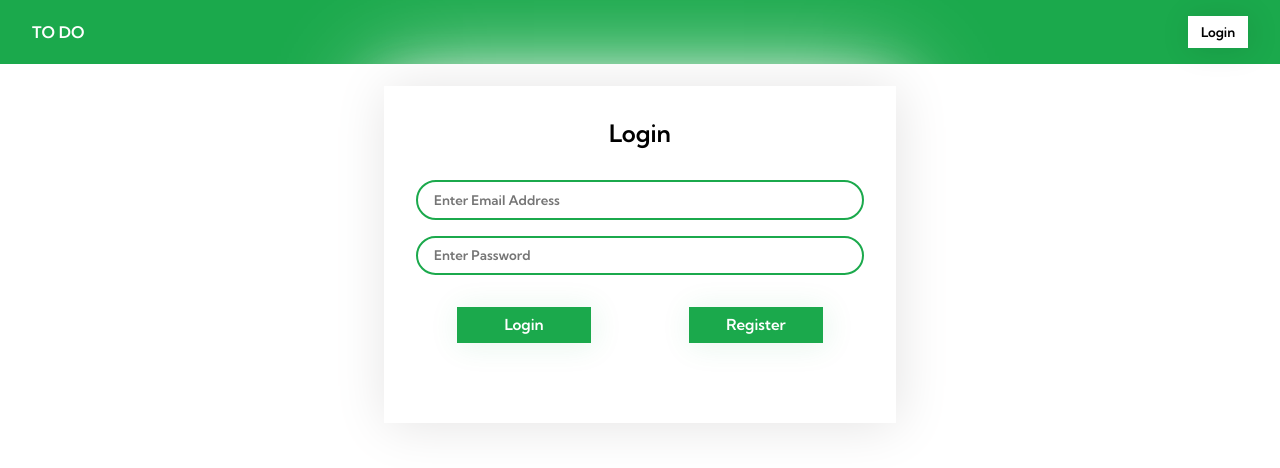
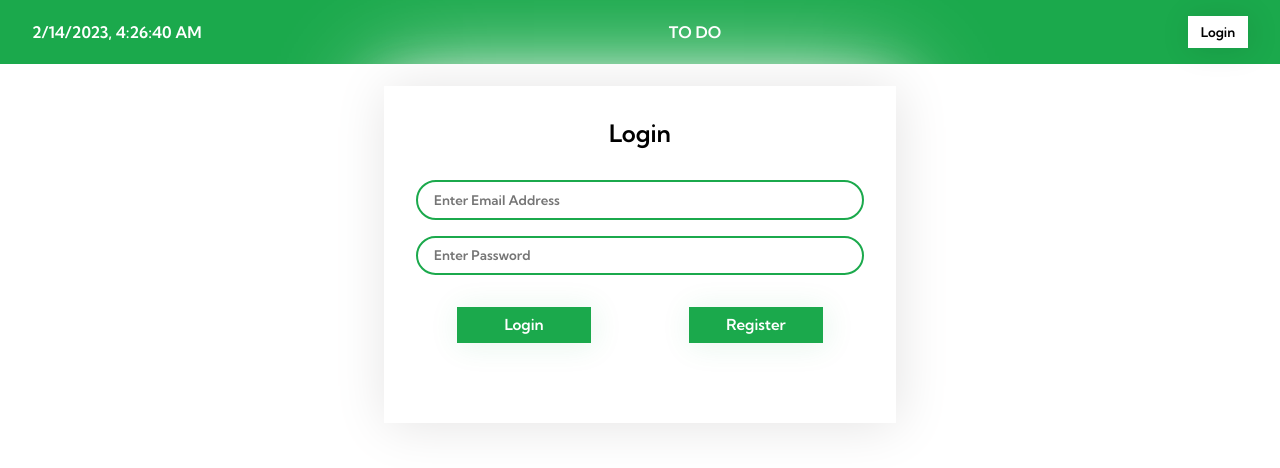
Before and after one commit to rahulrajput83/Voosh, a Next.js app: page /login in a window 1280 px wide. Shown: the top 468 px of the page. Built offline with nearby package versions, Linux system fonts and the light colour scheme.

Commit message:
Updated time

```diff
--- a/Components/navbar.js
+++ b/Components/navbar.js
@@ -7,9 +7,12 @@ import { useRouter } from 'next/router'
 function Navbar() {
   const router = useRouter()
   const [access, setAccess] = useState('')
+  const [time, setTime] = useState('')
   useEffect(() => {
     const getAccess = localStorage.getItem('accessToken');
     setAccess(getAccess)
+    let date = new Date();
+    setTime(date.toLocaleString());
   }, [])
   const handleLogout = () => {
     router.push(del())
@@ -18,6 +21,7 @@ function Navbar() {
   }
   return (
     <nav className={style.nav}>
+      {time}
       <Link href='/' className={style.Link}>TO DO</Link>
       {access ? <button onClick={handleLogout} className={style.logout}>Logout</button>: <button className={style.logout}>Login</button>}
     </nav>
--- a/pages/index.js
+++ b/pages/index.js
@@ -46,7 +46,7 @@ export default function Home() {
         }
 
       })
-      .catch(() => {
+      .catch((err) => {
         console.log(err)
       })
   }, [])
@@ -98,7 +98,7 @@ export default function Home() {
           }
         })
         .catch((err) => {
-          console.log(err)
+          console.log('err')
         })
     }
   }
```
